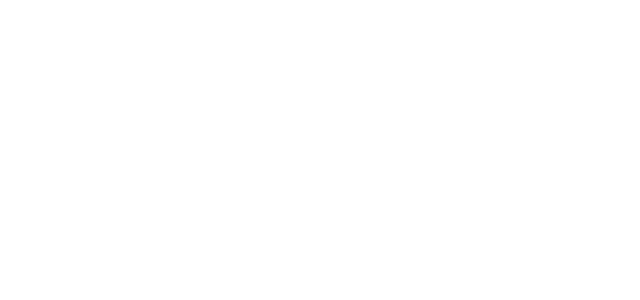
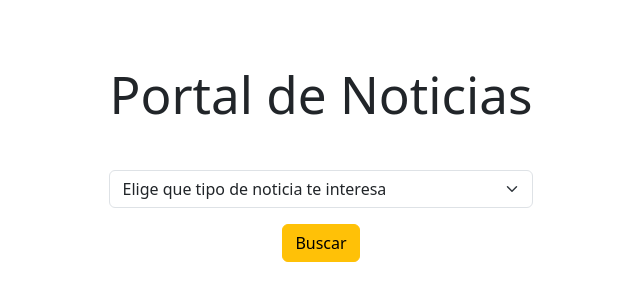
Before and after one commit to maxivega0/ejercicio12react, a React (Vite) app: page / in a window 1280 px wide. Shown: the part 244-544 px from the top of the page, without its empty margins (319-959 px from the left). Built offline with nearby package versions, Linux system fonts and the light colour scheme; no server answers.

Commit message:
maquetado inicial

```diff
--- a/src/App.jsx
+++ b/src/App.jsx
@@ -1,10 +1,16 @@
-
 import './App.css'
+import 'bootstrap/dist/css/bootstrap.min.css';
+import { Container } from 'react-bootstrap'
+import Formulario from "./components/Formulario";
 
 function App() {
 
   return (
     <>
+    <Container>
+      <h1 className='my-5 text-center'>Portal de Noticias</h1>
+      <Formulario/>
+    </Container>
     </>
   )
 }
--- a/src/components/Formulario.jsx
+++ b/src/components/Formulario.jsx
@@ -0,0 +1,65 @@
+import { Form, Button, Container } from "react-bootstrap";
+import { useEffect, useState } from "react";
+import ListaNoticias from "./ListaNoticias";
+
+const Formulario = () => {
+  const [noticias, setNoticias] = useState("");
+  const [categoria, setCategoria] = useState("business");
+  const [mostrarNoticias, setMostrarNoticias] = useState(false);
+  const [categoriaSeleccionada, setCategoriaSeleccionada] = useState(categoria);
+
+  useEffect(() => {
+    consultarAPI();
+  }, [categoriaSeleccionada]);
+
+  const consultarAPI = async () => {
+    try {
+      const respuesta = await fetch(
+        `https://newsdata.io/api/1/news?apikey=pub_24223d78f037e8be1be6f46aaaf31129c76cf&category=${categoria}`
+      );
+      const dato = await respuesta.json();
+      await setNoticias(dato);
+      setMostrarNoticias(true);
+      console.log(dato);
+    } catch (error) {
+      console.log(error);
+    }
+  };
+
+  const handleSubmit = (e) => {
+    e.preventDefault();
+    setCategoria(e.target.value);
+  };
+
+  return (
+    <>
+      <Form className="row">
+        <Form.Group className="mb-3 d-flex flex-column" controlId="tarea">
+          <Form.Select onChange={(e) => handleSubmit(e)}>
+            <option>Elige que tipo de noticia te interesa</option>
+            <option value="business">Negocios</option>
+            <option value="entertainment">Entretenimiento</option>
+            <option value="world">Globales</option>
+            <option value="health">Salud</option>
+            <option value="science">Ciencia</option>
+            <option value="sports">Deportes</option>
+            <option value="technology">Tecnologia</option>
+          </Form.Select>
+          <Container className="my-3 text-center">
+            <Button
+              variant="warning"
+              onClick={() => setCategoriaSeleccionada(categoria)}
+            >
+              Buscar
+            </Button>
+          </Container>
+        </Form.Group>
+      </Form>
+      <Container className="row">
+        {mostrarNoticias && <ListaNoticias noticias={noticias.results} />}
+      </Container>
+    </>
+  );
+};
+
+export default Formulario;
--- a/src/components/ListaNoticias.jsx
+++ b/src/components/ListaNoticias.jsx
@@ -0,0 +1,19 @@
+/* eslint-disable react/prop-types */
+import { Container } from "react-bootstrap";
+import Noticia from "./Noticia";
+
+const ListaNoticias = ({ noticias }) => {
+  return (
+    <Container className="row justify-content-center">
+      {noticias.map((noticia, indiceNoticia) => (
+        <Noticia
+          noticia={noticia}
+          key={indiceNoticia}
+          className="col-12 col-md-4"
+        />
+      ))}
+    </Container>
+  );
+};
+
+export default ListaNoticias;
--- a/src/components/Noticia.jsx
+++ b/src/components/Noticia.jsx
@@ -0,0 +1,47 @@
+/* eslint-disable react/prop-types */
+// import React from 'react';
+import "bootstrap/dist/css/bootstrap.min.css";
+import "./noticia.css";
+import { Button, Card } from "react-bootstrap/";
+
+const Noticia = ({ noticia }) => {
+  {
+    console.log(noticia);
+  }
+  return (
+    <>
+      <Card className="my-2 col-12 col-md-4">
+        <Card.Header className="">
+          <img
+            src={
+              noticia.image_url ||
+              "https://mmercantil.com.pe/wp-content/plugins/ninja-forms/assets/img/no-image-available-icon-6.jpg"
+            }
+            alt={noticia.title}
+            className="card-img-top h-100 img-fluid"
+          />
+        </Card.Header>
+        <Card.Body>
+          <Card.Title>{noticia.title || "No existe titulo"}</Card.Title>
+          <Card.Text className="">
+            {noticia.description || "No pudimos encontrar la descripcion"}
+          </Card.Text>
+        </Card.Body>
+        <Card.Footer className="text-center">
+          <Button variant="primary">
+            <a
+              href={noticia.link}
+              target="_blank"
+              rel="noreferrer"
+              className="nav-link"
+            >
+              Ver más
+            </a>
+          </Button>
+        </Card.Footer>
+      </Card>
+    </>
+  );
+};
+
+export default Noticia;
--- /dev/null
+++ b/src/components/noticia.css
@@ -0,0 +1,6 @@
+img {
+    min-height:170px ;
+    max-height:170px ;
+    min-width:273px ;
+    max-width:273px ;
+}
```
